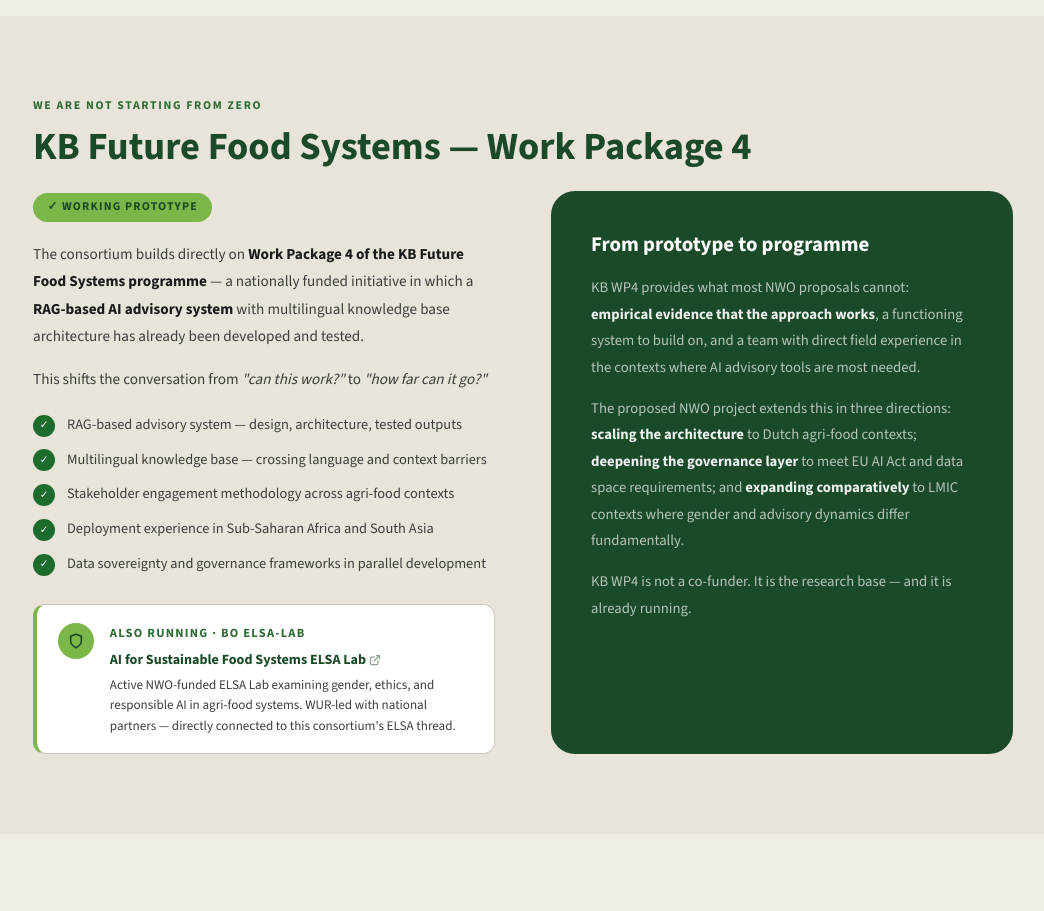
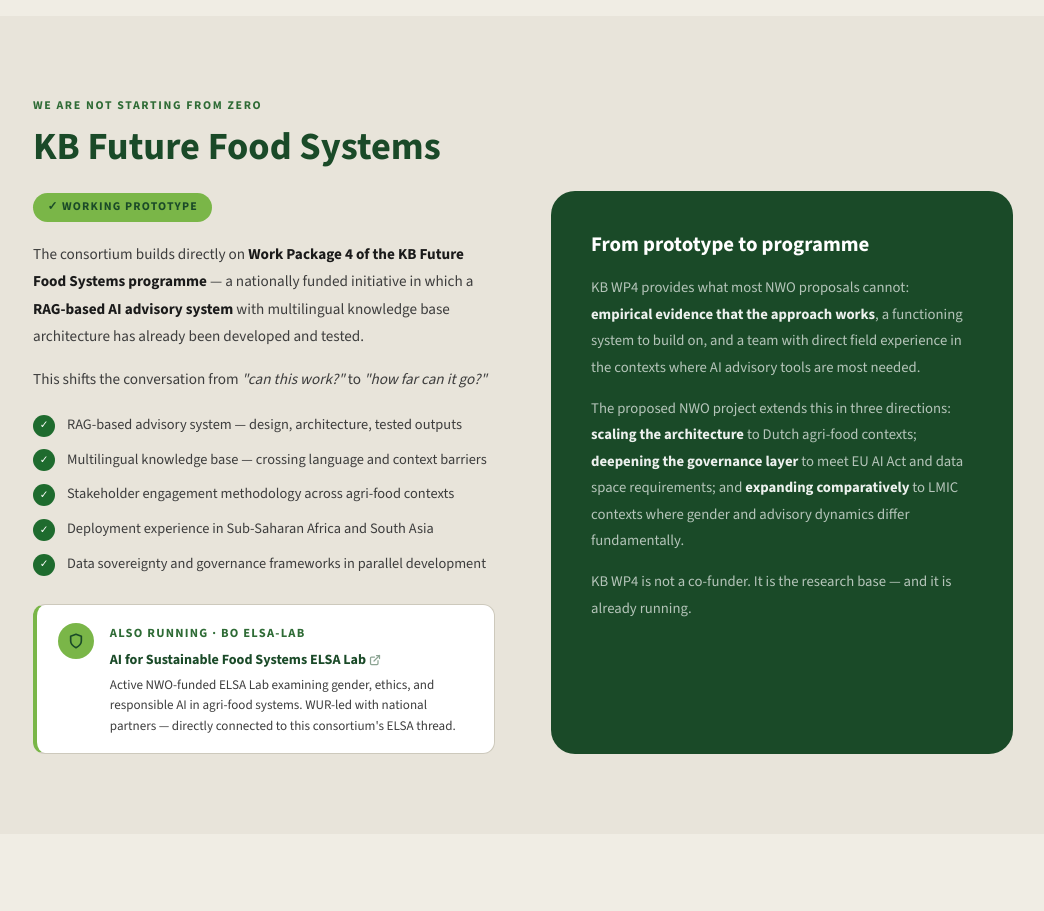
Before and after one commit to arnab1811/NWO-WUR-2026, a plain HTML site: page index.html in a window 1280 px wide. Shown: the part 2100-3011 px from the top of the page, without its empty margins (117-1161 px from the left). Drawn offline with nearby package versions, Linux system fonts and the light colour scheme.

Commit message:
Update section title for KB Future Food Systems

```diff
--- a/index.html
+++ b/index.html
@@ -99,7 +99,7 @@
 <section id="proof">
   <div class="container">
     <div class="section-eyebrow">We are not starting from zero</div>
-    <div class="section-title">KB Future Food Systems — Work Package 4</div>
+    <div class="section-title">KB Future Food Systems</div>
     <div class="proof-layout">
       <div>
         <div class="proof-badge">✓ Working prototype</div>
```
